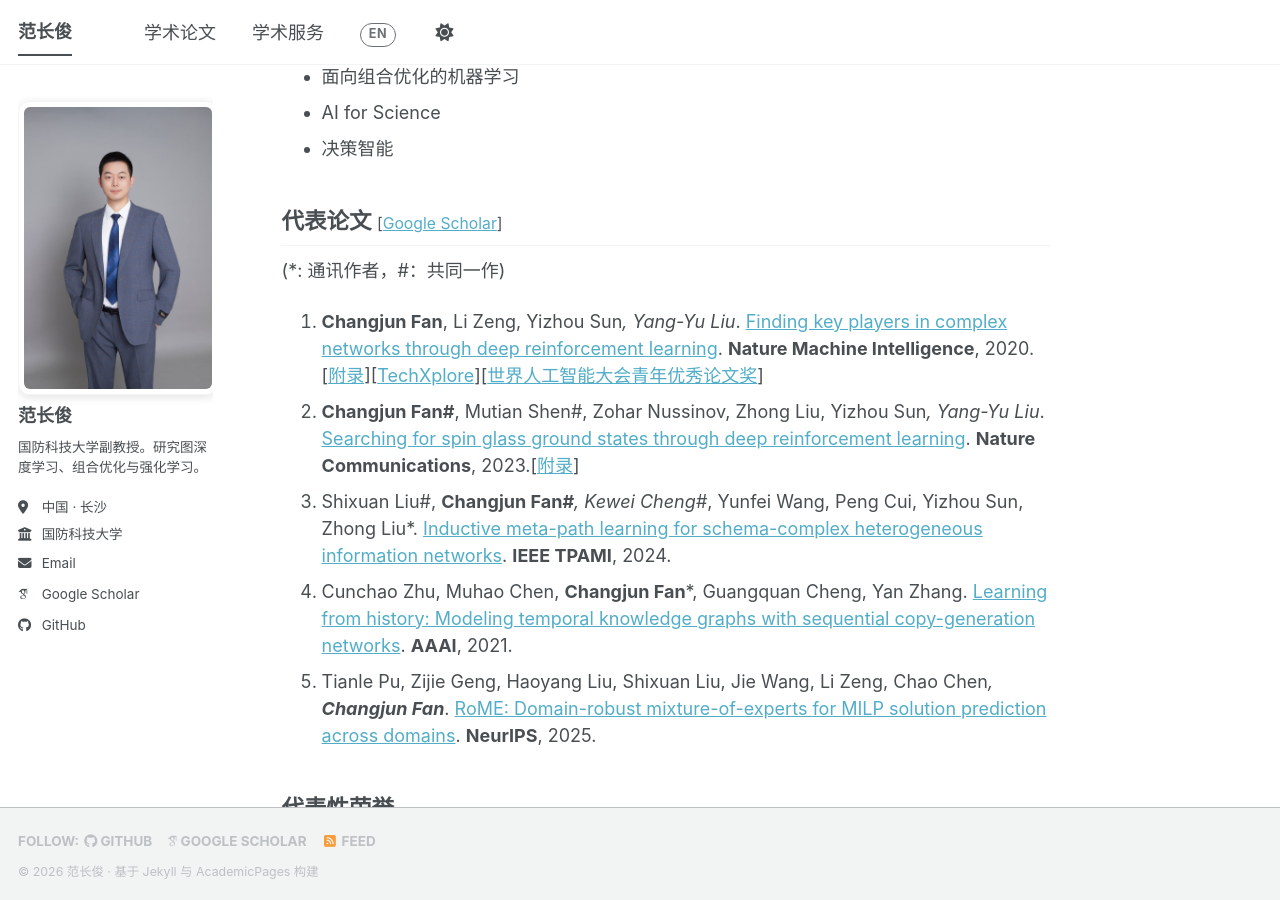
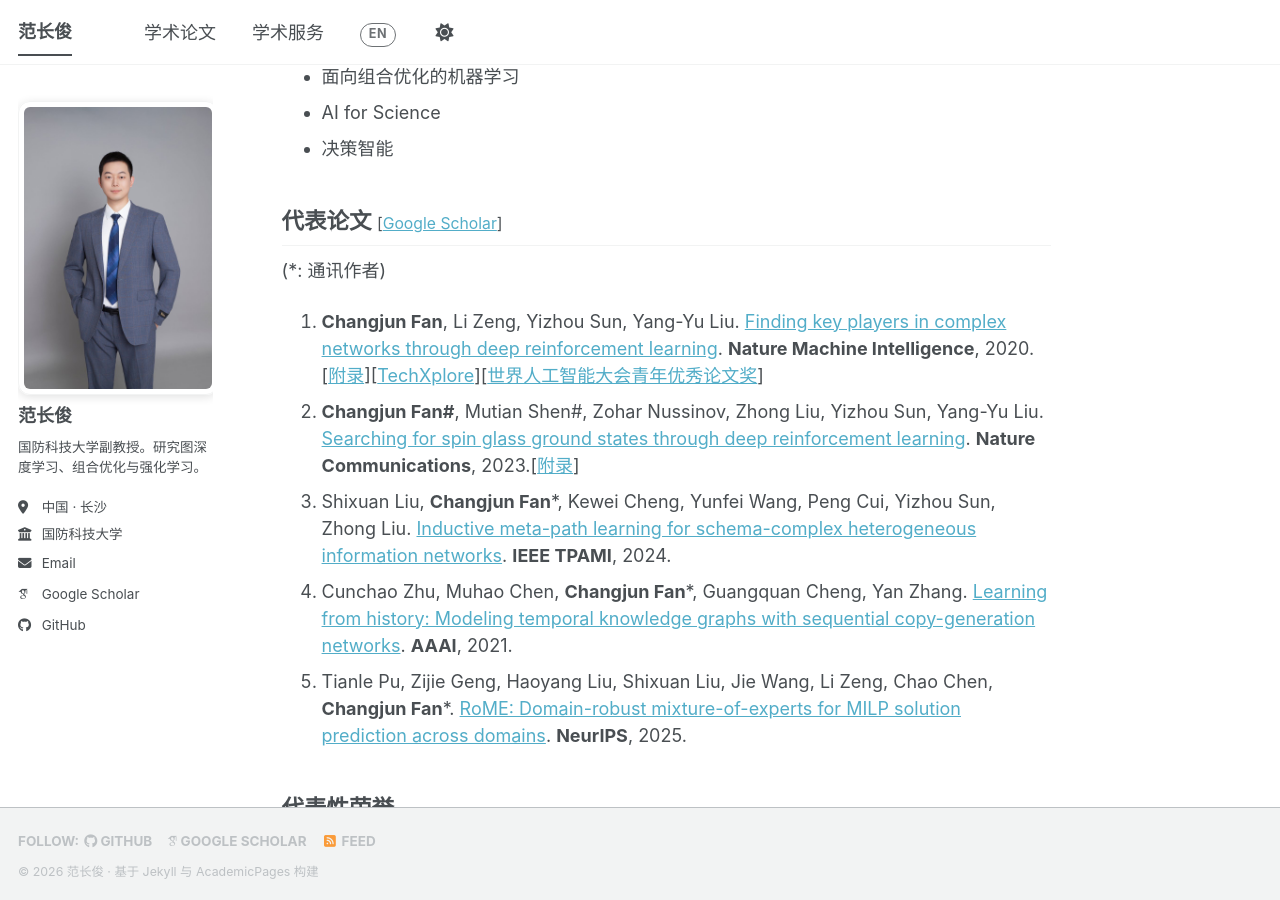
Before and after one commit to fanchangjun/fanchangjun.github.io, a Jekyll site: the page built from _pages/about.md, in a window 1280 px wide and 900 px high, scrolled down 694 px. Built offline with Jekyll 4.4.1, drawn with Linux system fonts in a browser that asks for light colours; some web fonts are replaced; a script bundle is joined from its source files by our own code; library files that are not in the unit come from our copies.

Commit message:
Update about.md

```diff
--- a/_pages/about.md
+++ b/_pages/about.md
@@ -67,12 +67,12 @@ I am now recruiting Master and PhD students who are passionate about research, s
 
 <div class="lang-zh" markdown="1">
 
-(*: 通讯作者，#：共同一作)
-1. **Changjun Fan**, Li Zeng, Yizhou Sun*, Yang-Yu Liu*. [Finding key players in complex networks through deep reinforcement learning](/pdfs/2020FINDER_main.pdf). **Nature Machine Intelligence**, 2020. [[附录](/pdfs/2020FINDER_SI.pdf)][[TechXplore](https://techxplore.com/news/2020-06-deep-framework-key-players-complex.html)][[世界人工智能大会青年优秀论文奖](https://www.waicyop.cn/article/11)]
-2. **Changjun Fan#**, Mutian Shen#, Zohar Nussinov, Zhong Liu, Yizhou Sun*, Yang-Yu Liu*. [Searching for spin glass ground states through deep reinforcement learning](/pdfs/2023DIRAC_main.pdf). **Nature Communications**, 2023.[[附录](/pdfs/2023DIRAC_SI.pdf)]
-3. Shixuan Liu#, **Changjun Fan#***, Kewei Cheng#*, Yunfei Wang, Peng Cui, Yizhou Sun, Zhong Liu*. [Inductive meta-path learning for schema-complex heterogeneous information networks](/pdfs/2024SchemaWalk.pdf). **IEEE TPAMI**, 2024.
+(*: 通讯作者)
+1. **Changjun Fan**, Li Zeng, Yizhou Sun, Yang-Yu Liu. [Finding key players in complex networks through deep reinforcement learning](/pdfs/2020FINDER_main.pdf). **Nature Machine Intelligence**, 2020. [[附录](/pdfs/2020FINDER_SI.pdf)][[TechXplore](https://techxplore.com/news/2020-06-deep-framework-key-players-complex.html)][[世界人工智能大会青年优秀论文奖](https://www.waicyop.cn/article/11)]
+2. **Changjun Fan#**, Mutian Shen#, Zohar Nussinov, Zhong Liu, Yizhou Sun, Yang-Yu Liu. [Searching for spin glass ground states through deep reinforcement learning](/pdfs/2023DIRAC_main.pdf). **Nature Communications**, 2023.[[附录](/pdfs/2023DIRAC_SI.pdf)]
+3. Shixuan Liu, **Changjun Fan***, Kewei Cheng, Yunfei Wang, Peng Cui, Yizhou Sun, Zhong Liu. [Inductive meta-path learning for schema-complex heterogeneous information networks](/pdfs/2024SchemaWalk.pdf). **IEEE TPAMI**, 2024.
 4. Cunchao Zhu, Muhao Chen, **Changjun Fan***, Guangquan Cheng, Yan Zhang. [Learning from history: Modeling temporal knowledge graphs with sequential copy-generation networks](/pdfs/2021CyGNet.pdf). **AAAI**, 2021.
-5. Tianle Pu, Zijie Geng, Haoyang Liu, Shixuan Liu, Jie Wang, Li Zeng, Chao Chen*, **Changjun Fan***. [RoME: Domain-robust mixture-of-experts for MILP solution prediction across domains](/pdfs/2025RoME.pdf). **NeurIPS**, 2025.
+5. Tianle Pu, Zijie Geng, Haoyang Liu, Shixuan Liu, Jie Wang, Li Zeng, Chao Chen, **Changjun Fan***. [RoME: Domain-robust mixture-of-experts for MILP solution prediction across domains](/pdfs/2025RoME.pdf). **NeurIPS**, 2025.
 
 
 </div>
@@ -80,11 +80,11 @@ I am now recruiting Master and PhD students who are passionate about research, s
 <div class="lang-en" markdown="1">
 
 (*: corresponding author，#:co-first author)
-1. **Changjun Fan**, Li Zeng, Yizhou Sun*, Yang-Yu Liu*. [Finding key players in complex networks through deep reinforcement learning](/pdfs/2020FINDER_main.pdf). **Nature Machine Intelligence**, 2020. [[Supplementary Information](/pdfs/2020FINDER_SI.pdf)][[TechXplore](https://techxplore.com/news/2020-06-deep-framework-key-players-complex.html)][[WAIC Youth Outstanding Paper](https://www.waicyop.cn/article/11)]
-2. **Changjun Fan#**, Mutian Shen#, Zohar Nussinov, Zhong Liu, Yizhou Sun*, Yang-Yu Liu*. [Searching for spin glass ground states through deep reinforcement learning](/pdfs/2023DIRAC_main.pdf). **Nature Communications**, 2023.[[Supplementary Information](/pdfs/2023DIRAC_SI.pdf)]
-3. Shixuan Liu#, **Changjun Fan#***, ,Kewei Cheng#*, Yunfei Wang, Peng Cui, Yizhou Sun, Zhong Liu*. [Inductive meta-path learning for schema-complex heterogeneous information networks](/pdfs/2024SchemaWalk.pdf). **IEEE TPAMI**, 2024.
+1. **Changjun Fan**, Li Zeng, Yizhou Sun, Yang-Yu Liu. [Finding key players in complex networks through deep reinforcement learning](/pdfs/2020FINDER_main.pdf). **Nature Machine Intelligence**, 2020. [[Supplementary Information](/pdfs/2020FINDER_SI.pdf)][[TechXplore](https://techxplore.com/news/2020-06-deep-framework-key-players-complex.html)][[WAIC Youth Outstanding Paper](https://www.waicyop.cn/article/11)]
+2. **Changjun Fan#**, Mutian Shen#, Zohar Nussinov, Zhong Liu, Yizhou Sun, Yang-Yu Liu. [Searching for spin glass ground states through deep reinforcement learning](/pdfs/2023DIRAC_main.pdf). **Nature Communications**, 2023.[[Supplementary Information](/pdfs/2023DIRAC_SI.pdf)]
+3. Shixuan Liu, **Changjun Fan***, ,Kewei Cheng, Yunfei Wang, Peng Cui, Yizhou Sun, Zhong Liu. [Inductive meta-path learning for schema-complex heterogeneous information networks](/pdfs/2024SchemaWalk.pdf). **IEEE TPAMI**, 2024.
 4. Cunchao Zhu, Muhao Chen, **Changjun Fan***, Guangquan Cheng, Yan Zhang [Learning from history: Modeling temporal knowledge graphs with sequential copy-generation networks](/pdfs/2021CyGNet.pdf). **AAAI**, 2021.
-5. Tianle Pu, Zijie Geng, Haoyang Liu, Shixuan Liu, Jie Wang, Li Zeng, Chao Chen*, **Changjun Fan***. [RoME: Domain-robust mixture-of-experts for MILP solution prediction across domains](/pdfs/2025RoME.pdf) **NeurIPS**, 2025.
+5. Tianle Pu, Zijie Geng, Haoyang Liu, Shixuan Liu, Jie Wang, Li Zeng, Chao Chen, **Changjun Fan***. [RoME: Domain-robust mixture-of-experts for MILP solution prediction across domains](/pdfs/2025RoME.pdf) **NeurIPS**, 2025.
 
 </div>
 
```
